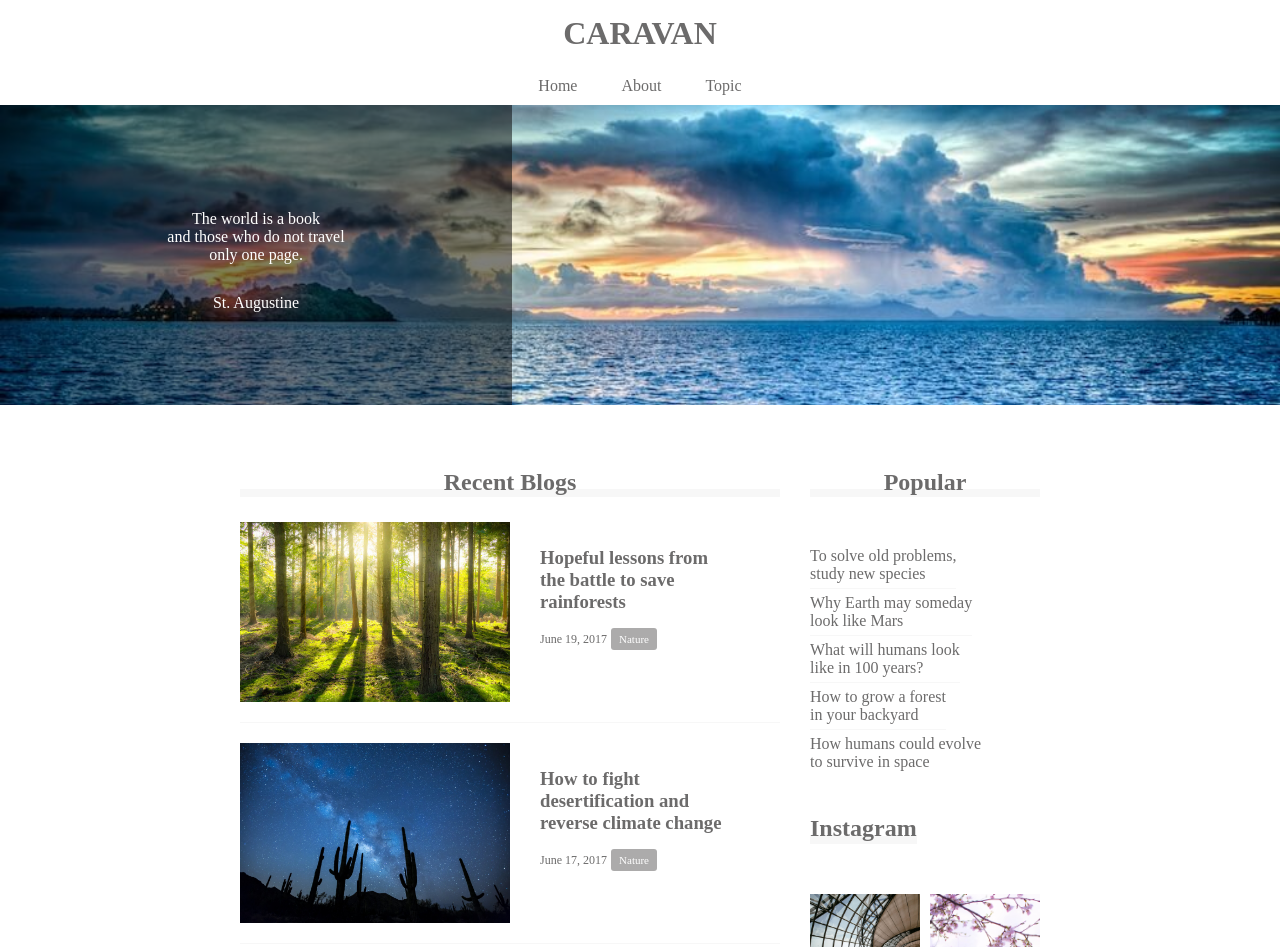
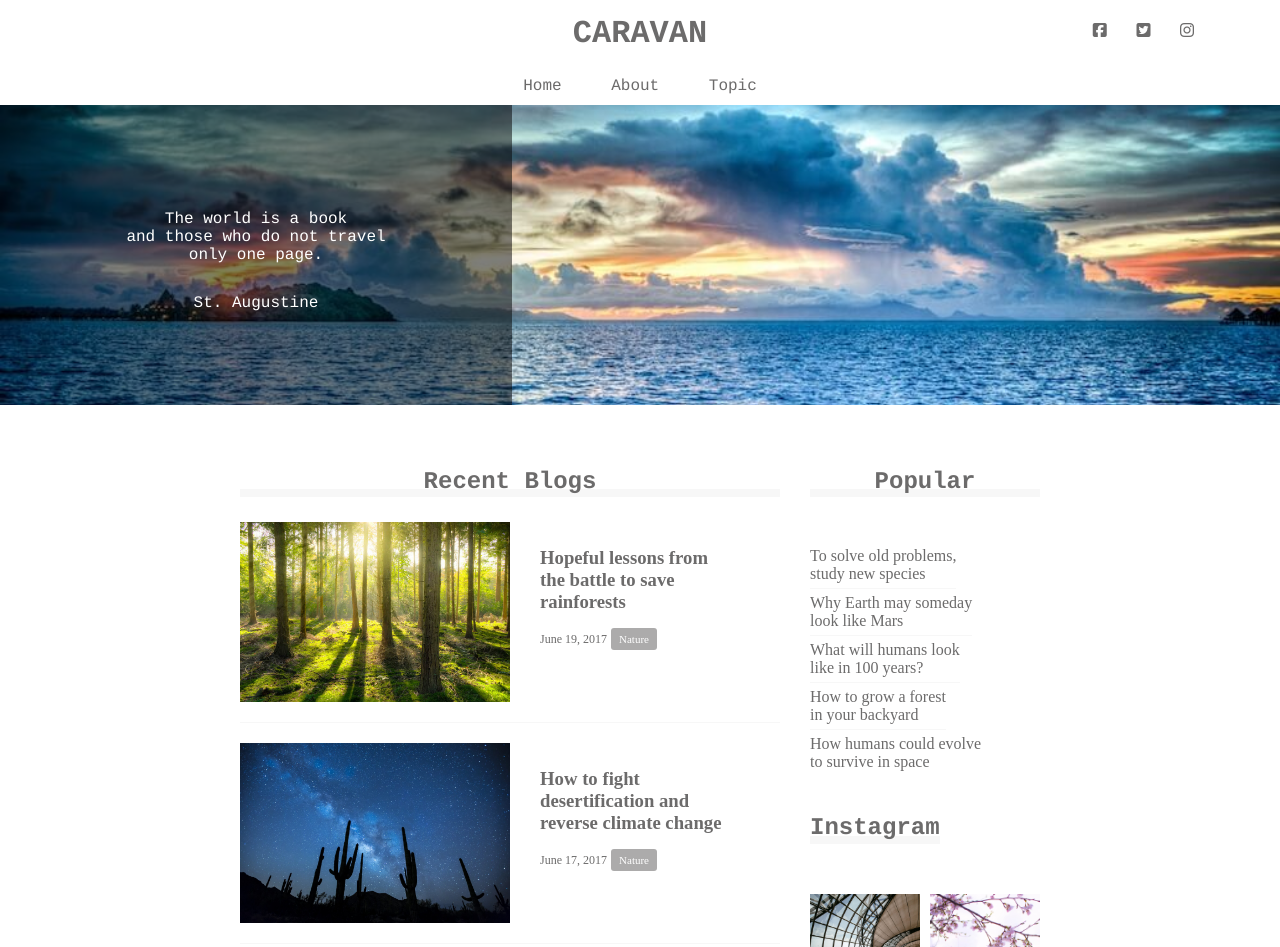
Before and after one commit to Masashi-Sakurai-Infratop/Learn_HTML_CSS, a plain HTML site: page Chapter9/caravan/index.html in a window 1280 px wide. Shown: the top 947 px of the page. Drawn offline with Linux system fonts and the light colour scheme.

Commit message:
[Finish] Curriculum 1-9

```diff
--- a/Chapter9/caravan/index.html
+++ b/Chapter9/caravan/index.html
@@ -2,16 +2,20 @@
 <html lang="ja">
   <head>
     <meta charset="UTF-8">
+    <script src="https://kit.fontawesome.com/393e5e8635.js" crossorigin="anonymous"></script>
     <link rel="stylesheet" href="style.css">
     <title>CARAVAN</title>
   </head>
   <body>
     <header>
       <h1 class="heading">
-        <a href="index.html">
-          CARAVAN
-        </a>
+        <a href="index.html">CARAVAN</a>
       </h1>
+      <div class="social">
+        <i class="fa-brands fa-square-facebook"></i>
+        <i class="fa-brands fa-square-twitter"></i>
+        <i class="fa-brands fa-instagram"></i>
+      </div>
     </header>
 
     <nav>
@@ -253,3 +257,14 @@ text-align + display:inline-block
 または
 display: flex + justify-content: center;
 をつかう。
+
+
+---------------ブラウザにとってのファイル順--------------------------------
+ブラウザにとっては、下側に記述されているファイルが
+最新情報、つまり、重要性の高い情報になります。
+今回はjsファイルとcssファイルがそれぞれ一つのため競合することはないが、
+cssファイルを同じrel="stylesheet"で読み込んでいる場合は一番下のものが採用される。
+外部ファイルを読み込むときは優先順位を意識しよう。
+
+---------------相対位置と絶対位置------------------------------------------
+https://web-camp.online/lesson/curriculums/283/contents/2688
--- a/Chapter9/caravan/style.css
+++ b/Chapter9/caravan/style.css
@@ -1,4 +1,4 @@
-*{/* ブラウザがそれぞれ持っているCSSをリセットするための記述 */
+* {/* ブラウザがそれぞれ持っているCSSをリセットするための記述 */
   margin: 0;
   padding: 0;
   box-sizing: border-box;
@@ -9,12 +9,28 @@ a {
   text-decoration: none;
 }
 
+header, nav, h2, .main-visual, footer {
+  font-family: Chalkduster, "Bradley Hand", Courier, "Segoe Print", sans-serif;
+}
 header {
   width: 90%;
   padding: 15px 0;
   margin: 0 auto;
   text-align: center;
+  position: relative;
 }
+
+.social {
+  position: absolute;
+  top: 22px;
+  right: 22px;
+}
+
+.social i{
+  display: inline-block;
+  margin-left: 20px;
+}
+
 header .heading { /*headerタグ内のheadingクラスにのみ反映される*/
   font-size: 32px;
 }
@@ -40,10 +56,9 @@ header .heading { /*headerタグ内のheadingクラスにのみ反映される*/
 }
 
 .main-visual-content {
-  width: 350px;
   height: 300px;
   width: 40%;
-  background-color: rgb( 0, 0, 0, 0.5);
+  background-color: rgba( 0, 0, 0, 0.5);
   text-align: center;
   padding-top: 105px;
 }
```
